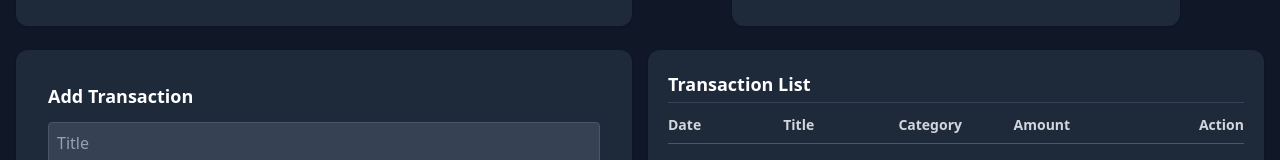
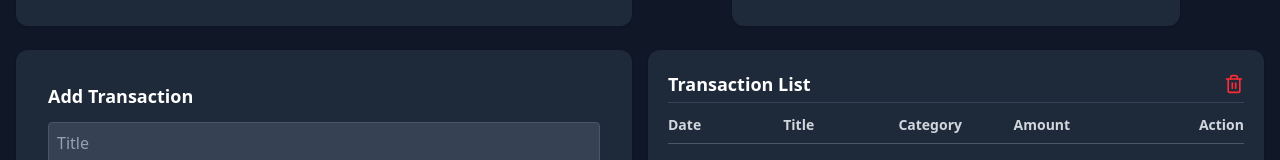
Before and after one commit to jasvindersingh01/spendsense-finance-tracker, a React (Vite) app: page /dashboard in a window 1280 px wide. Shown: the part 571-731 px from the top of the page. Built offline with nearby package versions, Linux system fonts and the light colour scheme; sample sign-in values are in the browser's storage.

Commit message:
Feature: Add Clear All Button

```diff
--- a/src/components/TransactionList.jsx
+++ b/src/components/TransactionList.jsx
@@ -1,11 +1,18 @@
 import React from 'react';
 import { Trash2 } from 'lucide-react';
 
-const TransactionList = ({ transactions, onDelete }) => {
+const TransactionList = ({ transactions, onDelete, clearAll }) => {
   return (
     <div className="bg-white dark:bg-gray-800 text-gray-900 dark:text-white rounded-xl shadow p-5 w-full">
-  <h2 className="text-lg font-semibold mb-3 border-b border-gray-300 dark:border-gray-700 pb-1">
+  <h2 className="text-lg font-semibold mb-3 border-b border-gray-300 dark:border-gray-700 pb-1 flex items-center justify-between">
     Transaction List
+     <button
+              onClick={clearAll}
+              title="Clear All Transaction"
+              className="text-red-500 hover:text-red-700"
+            >
+              <Trash2 size={20} />
+            </button>
   </h2>
 
   <div className="hidden md:grid grid-cols-5 text-sm font-semibold border-b border-gray-400 dark:border-gray-600 pb-2 text-gray-700 dark:text-gray-300">
--- a/src/views/Dashboard.jsx
+++ b/src/views/Dashboard.jsx
@@ -47,6 +47,14 @@ const Dashboard = () => {
         setTransactions(update);
         localStorage.setItem("transactions", JSON.stringify());
     };
+
+    const handleClearAll = () => {
+      const confirmClear = window.confirm("Are you sure you want to delete all transaction?");
+      if (!confirmClear) return;
+
+      setTransactions([]);
+      localStorage.removeItem("transactions")
+    }
 
     data.remainingBudget = data.budget - data.monthlySpending;
 
@@ -126,7 +134,7 @@ const Dashboard = () => {
       <AddTransaction onAdd={(newTx) => setTransactions([...transactions, newTx])} />
     </div>
     <div className="w-full lg:w-1/2">
-      <TransactionList transactions={transactions} onDelete={handleDelete} />
+      <TransactionList transactions={transactions} onDelete={handleDelete} clearAll={handleClearAll} />
     </div>
   </div>
 </div>
--- a/src/views/Login.jsx
+++ b/src/views/Login.jsx
@@ -64,7 +64,7 @@ function Login() {
     </button>
 
     <div className="flex m-5 justify-center items-center">
-      New user? <Link to="/signup" className="text-blue-400 ml-1">Sign Up</Link>
+      Don’t have an account? <Link to="/signup" className="text-blue-400 ml-1">Sign Up</Link>
     </div>
   </form>
 </div>
--- a/src/views/SignUp.jsx
+++ b/src/views/SignUp.jsx
@@ -1,6 +1,7 @@
 import { useState } from "react";
 import { useNavigate } from "react-router-dom";
 import { useAuth } from "../context/AuthContext";
+import { Link } from "react-router-dom";
 
 function SignUp() {
 
@@ -76,6 +77,9 @@ function SignUp() {
         >
           Sign Up
         </button>
+        <div className="flex justify-center items-center">
+          Already have an account? <Link to="/login" className="text-blue-400 ml-1">Login</Link>
+        </div>
       </form>
     </div>
 
```
Lines whose indentation alone changed are shown as unchanged.
